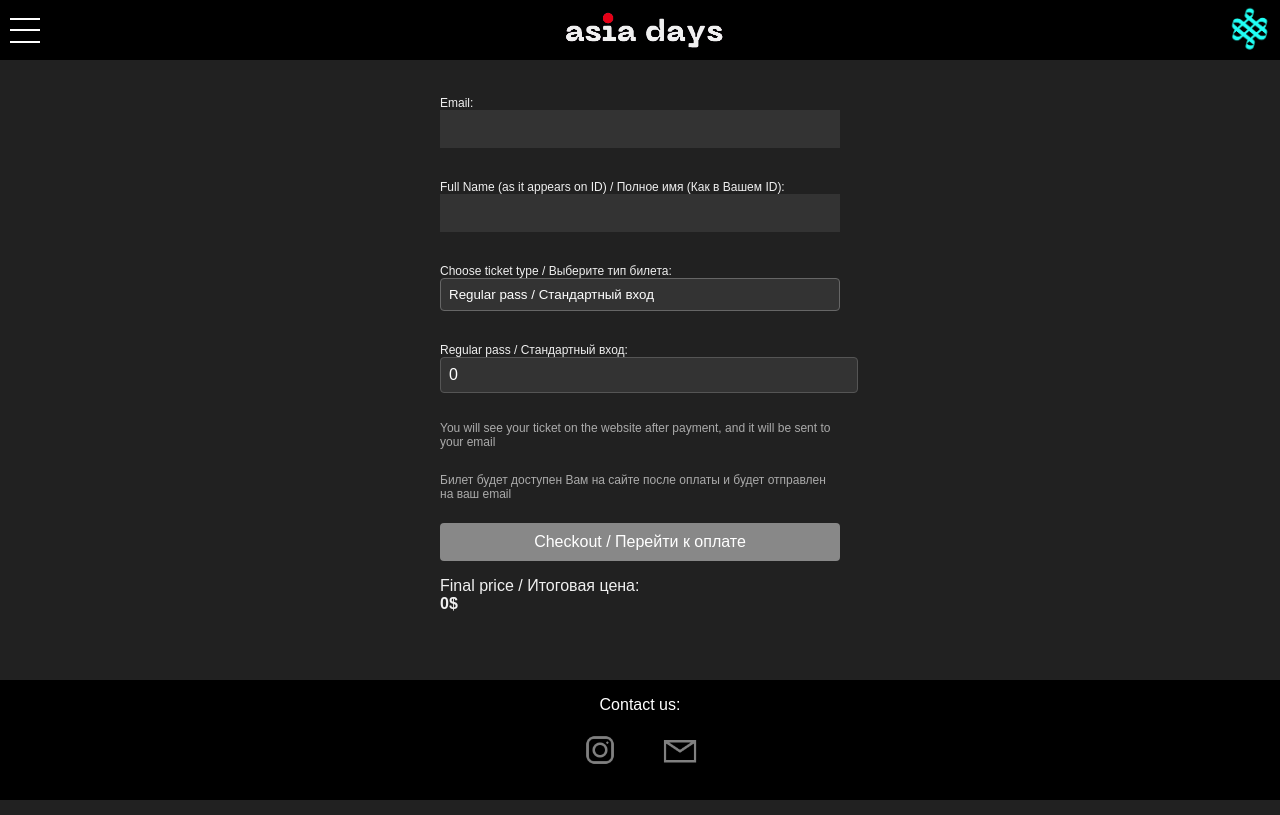
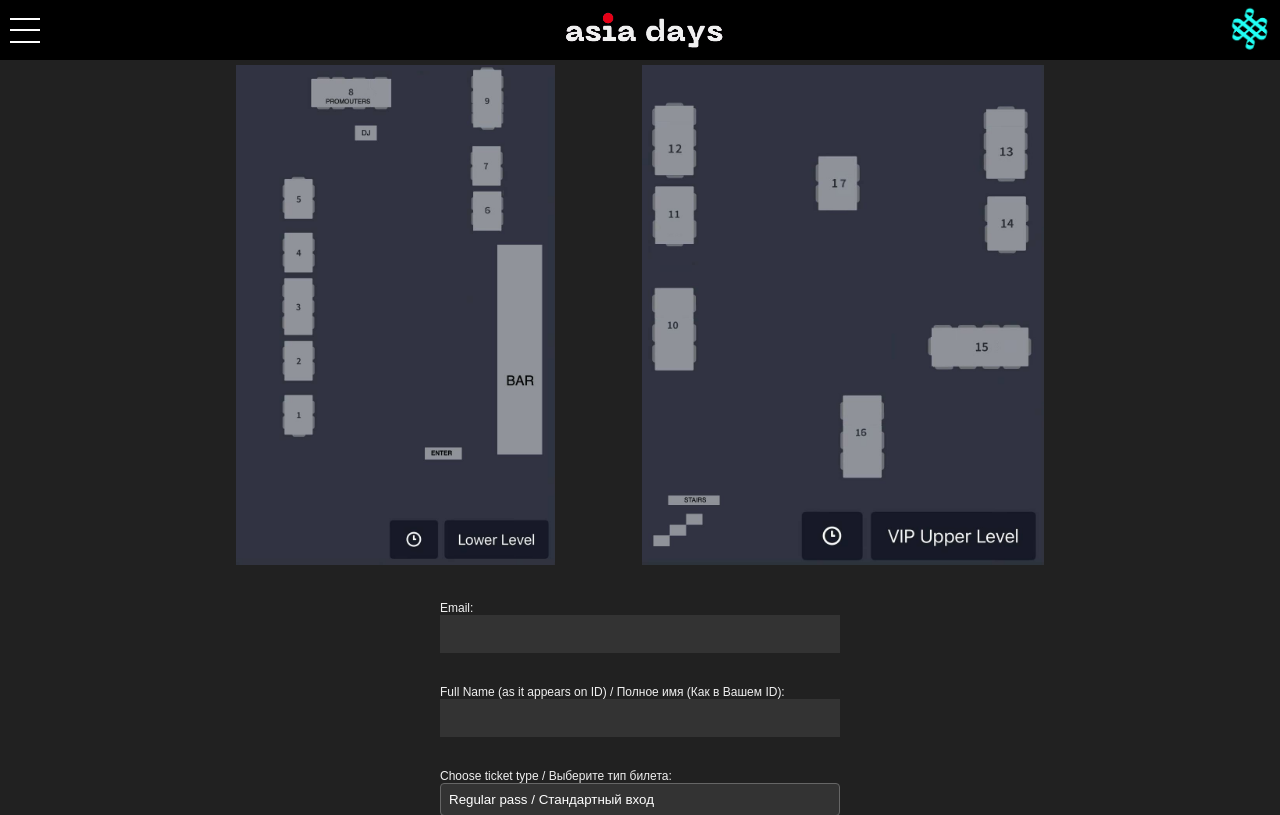
Before and after one commit to qarbo/qr_ticketing_with_payment, a Django app: page /booking/ in a window 1280 px wide. Shown: the top 815 px of the page. Run offline with Django 4.2, Linux system fonts and the light colour scheme; data that the repository does not hold is empty.

Commit message:
Returned tables

```diff
--- a/landing/templates/booking.html
+++ b/landing/templates/booking.html
@@ -4,6 +4,8 @@
 
 {% block content %}
     <div class="schemes-container">
+    <img class="lower-level" src="{% static '/img/lower_level.jpg' %}">
+    <img class="upper-level" src="{% static '/img/upper_level.jpg' %}">
     </div>
 
 
```
Also changed, not shown: static/img/lower_level.jpg, static/img/upper_level.jpg.
